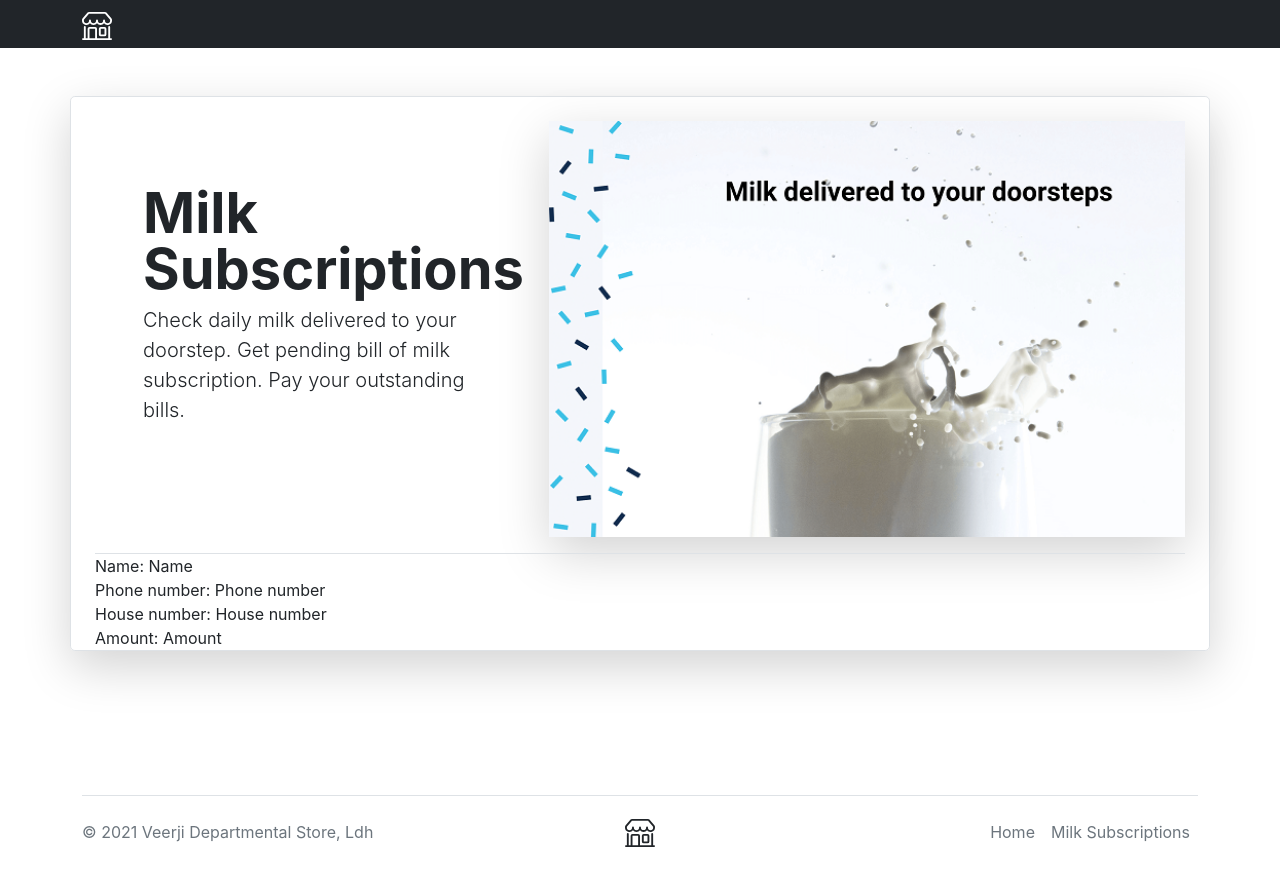
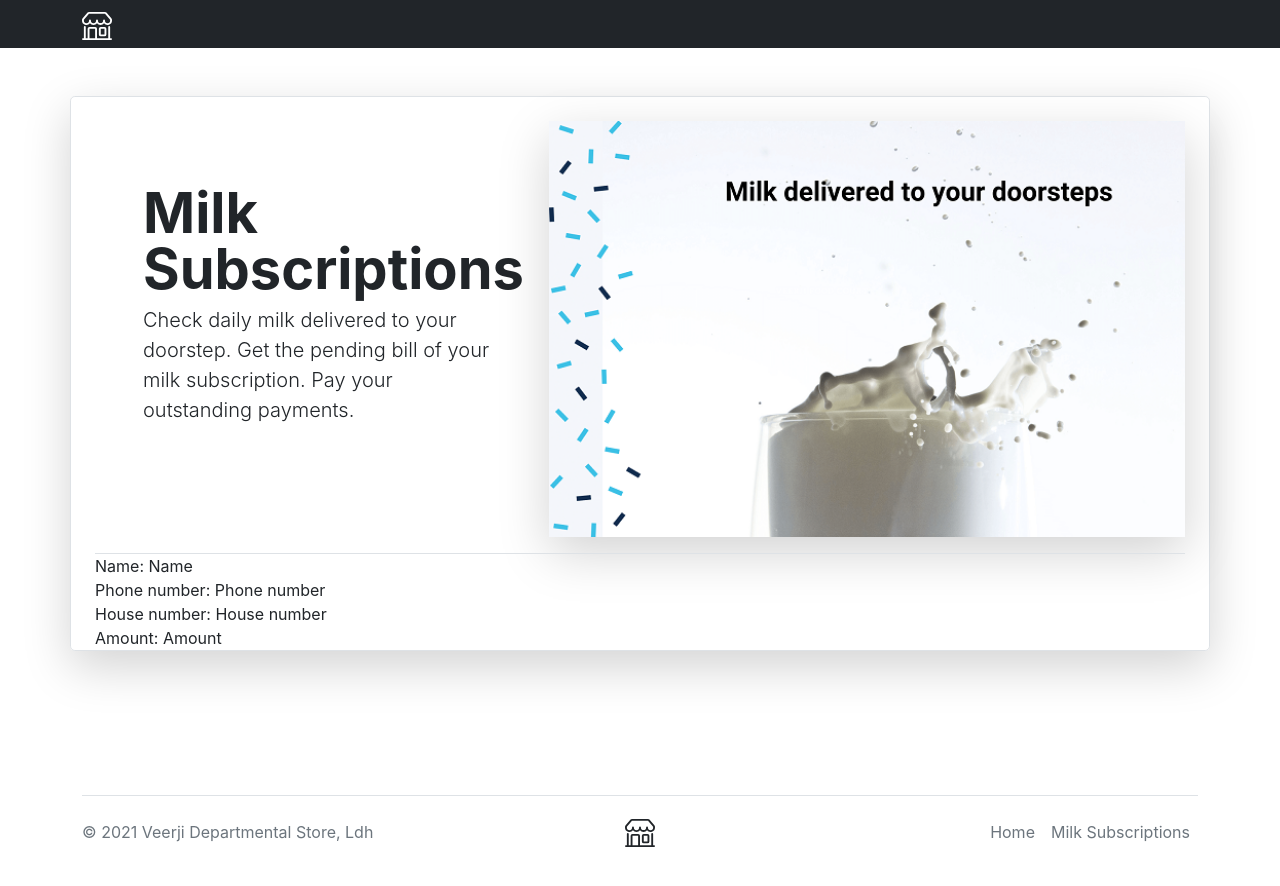
Before and after one commit to SanjampreetSingh/veerji-departmental-store, a React (Create React App) app: page /user/pay in a window 1280 px wide. Shown: the top 886 px of the page. Built offline with nearby package versions, Linux system fonts and the light colour scheme.

Commit message:
bill -> search

```diff
--- a/src/components/common/footer/Footer.jsx
+++ b/src/components/common/footer/Footer.jsx
@@ -30,7 +30,7 @@ export default function Footer() {
             </Link>
           </li>
           <li class="nav-item">
-            <Link to="/user/bills" class="nav-link px-2 text-muted">
+            <Link to="/user/search" class="nav-link px-2 text-muted">
               Milk Subscriptions
             </Link>
           </li>
--- a/src/components/common/heroes/Heroes.jsx
+++ b/src/components/common/heroes/Heroes.jsx
@@ -19,7 +19,7 @@ export default function Heroes() {
           <button
             type="button"
             class="btn btn-primary btn-lg px-4 gap-3"
-            onClick={() => history.push("/user/bills")}
+            onClick={() => history.push("/user/search")}
           >
             Milk Subscriptions
           </button>
--- a/src/components/users/search-cover/SearchCover.jsx
+++ b/src/components/users/search-cover/SearchCover.jsx
@@ -6,8 +6,8 @@ export default function SearchCover(props) {
       <div class="col-lg-5 p-3 p-lg-5 pt-lg-3">
         <h1 class="display-4 fw-bold lh-1">Milk Subscriptions</h1>
         <p class="lead">
-          Check daily milk delivered to your doorstep. Get pending bill of milk
-          subscription. Pay your outstanding bills.
+          Check daily milk delivered to your doorstep. Get the pending bill of
+          your milk subscription. Pay your outstanding payments.
         </p>
         <div class="d-grid gap-2 d-md-flex justify-content-md-start mb-4 mb-lg-3"></div>
       </div>
```
